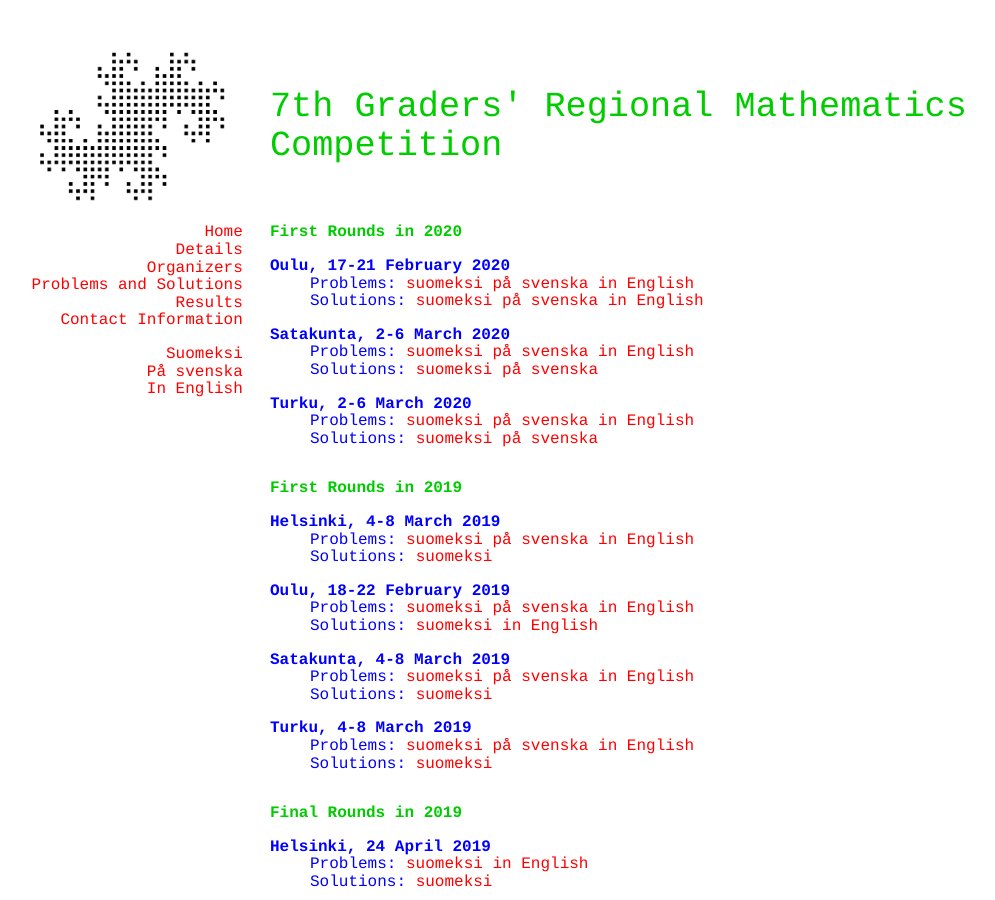
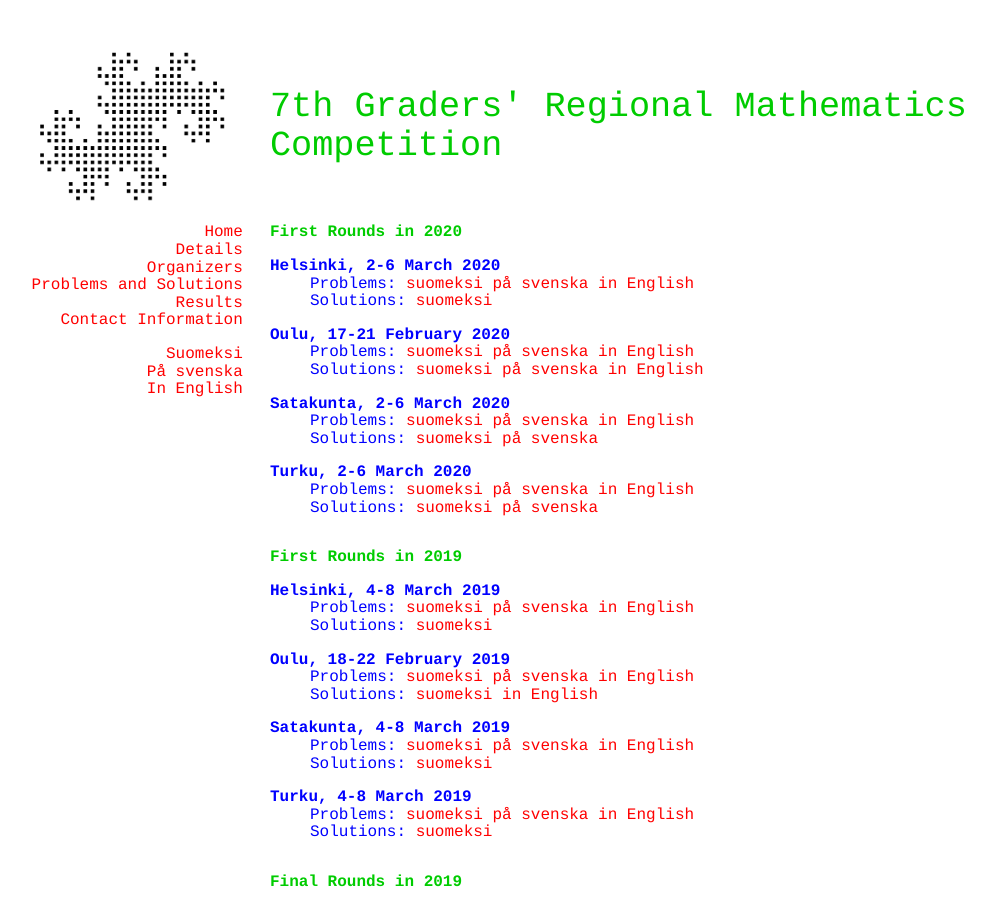
Before and after one commit to matematiikkakilpailut/matematiikkakilpailut.github.io, a Jekyll site: the page built from seiskat/en/problems.html, in a window 1280 px wide and 900 px high. Shown: the whole window, without its empty margins (50-1045 px from the left). Built offline with Jekyll 4.4.1, drawn with Linux system fonts in a browser that asks for light colours.

Commit message:
Update problems.html
Helsingin alkukisatehtävät ratkaisuineen

```diff
--- a/seiskat/en/problems.html
+++ b/seiskat/en/problems.html
@@ -7,6 +7,17 @@ The problems and their solutions will appear here after the competition. -->
 <h2 id="first-rounds-in-2020">First Rounds in 2020</h2>
 
 <dl>
+  <dt>Helsinki, 2-6 March 2020</dt>
+  <dd>
+    Problems:
+    <a href="2020/h.pdf" hreflang="fi" lang="fi">suomeksi</a>
+    <a href="2020/h_sv.pdf" hreflang="sv-FI" lang="sv-FI">p&aring; svenska</a>
+    <a href="2020/h_en.pdf">in English</a>
+  </dd>
+  <dd>
+    Solutions:
+    <a href="2020/h_r.pdf" hreflang="fi" lang="fi">suomeksi</a>
+  </dd>
   <dt>Oulu, 17-21 February 2020</dt>
   <dd>
     Problems:
```
